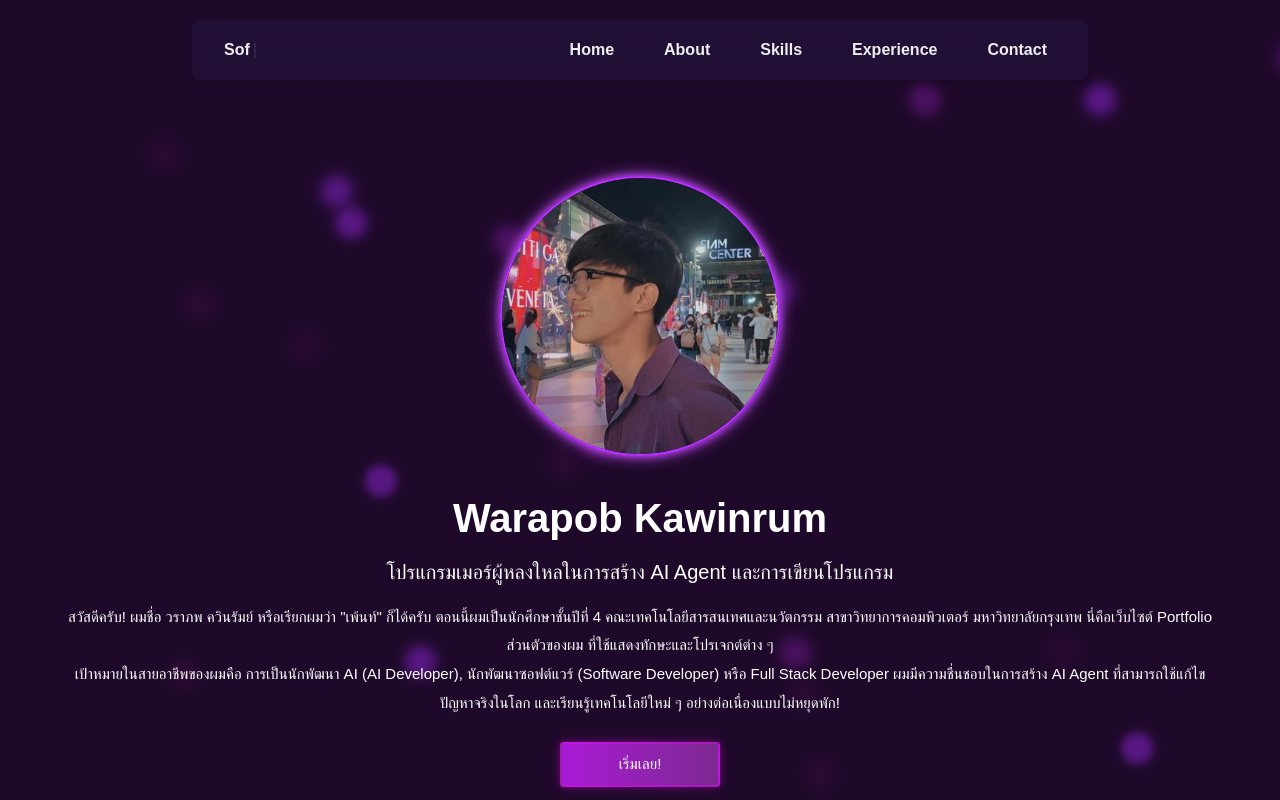
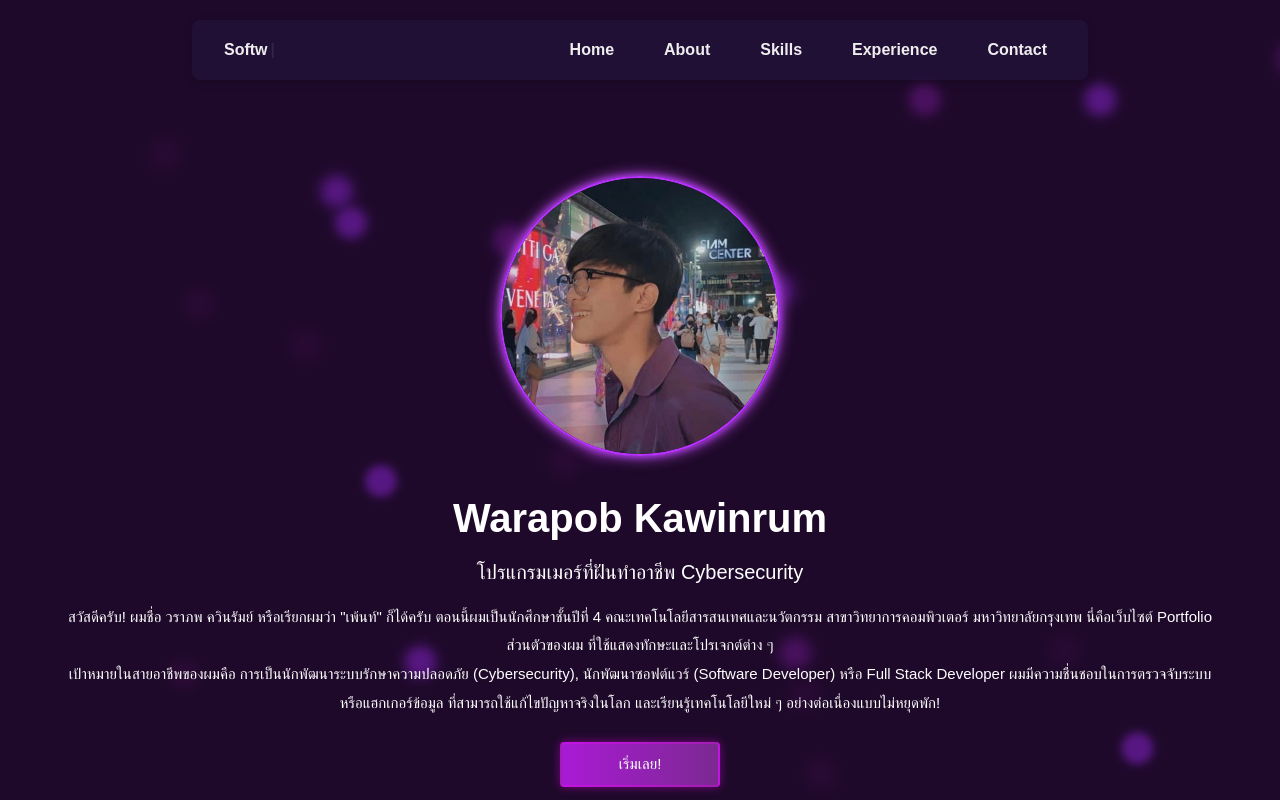
Before and after one commit to Warapob-AI/Portfolio-AI-n8n-Paint, a React (Vite) app: page / in a window 1280 px wide. Shown: the top 800 px of the page. Built offline with nearby package versions, Linux system fonts and the light colour scheme; a web font is replaced by a local one.

Commit message:
update 14/09

```diff
--- a/src/components/Navbar.jsx
+++ b/src/components/Navbar.jsx
@@ -47,7 +47,7 @@ function Navbar() {
       <Box sx={{ display: 'flex', width: '100%', alignItems: 'center' }}>
         <Typography sx={{ fontWeight: 600, fontSize: '1rem', color: '#eee', marginLeft: '1rem' }}>
           <Typewriter
-            words={['AI Developer', 'Software Developer', 'Full Stack Developer']}
+            words={['Cybersecurity', 'Software Developer', 'Full Stack Developer']}
             loop={0}
             cursor
             cursorStyle="|"
--- a/src/pages/Experience.jsx
+++ b/src/pages/Experience.jsx
@@ -14,6 +14,7 @@ import web_1 from '../assets/images/web-1.png'
 import web_2 from '../assets/images/web-2.png'
 import buz_1 from '../assets/images/buz-1.png'
 import buz_2 from '../assets/images/buz-2.png'
+import cybersecurity from '../assets/images/Certificate_1650706094_Warapob-1.png'
 import google from '../assets/images/google.png'
 import meta from '../assets/images/meta.png'
 import IBM from '../assets/images/IBM.png'
@@ -76,7 +77,7 @@ function Experience() {
 
 
                         <Typography variant='h6' color='#FFF' fontWeight={300} fontSize={'1rem'} mt={2} lineHeight={2}>
-                            ผมมีประสบการณ์การฝึกงานจาก Unicorn Tech Integration ซึ่งเป็นบริษัทเทคโนโลยีชั้นนำที่ทำงานร่วมกับ Villa Market ในระยะเวลา 6 เดือน (พฤษภาคม - พฤศจิกายน)
+                            ผมมีประสบการณ์การฝึกงานจาก Unicorn Tech Integration ซึ่งเป็นบริษัทเทคโนโลยีชั้นนำที่ทำงานร่วมกับ Villa Market ในระยะเวลา 3 เดือน (พฤษภาคม - สิงหาคม)
                             และได้สั่งสมประสบการณ์และทักษะที่จำเป็นต่อการทำงานจริง ไม่ว่าจะเป็น
                             <br />• การนำเสนอและพูดคุยกับ CTO ในเรื่องของการทำงานโดยตรง
                             <br />• การทำงานพูดคุยร่วมกันเป็นทีมอย่างมีประสิทธิภาพ
@@ -401,6 +402,38 @@ function Experience() {
                 </Typography>
 
                 <Typography data-aos="fade-up" data-aos-delay="0" variant='h3' fontSize={{ xs: '1.4rem', sm: '1.8rem', md: '2.2rem' }} fontWeight={700} color='#FFF' mb={4} mt={12} ml={2}>
+                    Certificate - BASIC CYBERSECURITY MOOC
+                </Typography>
+
+                <Grid container spacing={5} >
+                    <Grid data-aos="fade-right" data-aos-delay="0"
+                        size={{ xs: 12, md: 6 }}
+                        sx={{
+                            mx: 2
+
+                        }}>
+                        <div className='border-animated-wrapper'>
+
+
+                            <img
+                                src={cybersecurity}
+                                width="100%"
+                                height="auto"
+                                style={{ height: 'auto' }}
+                            />
+                        </div>
+                    </Grid>
+
+                    <Grid data-aos="fade-left" data-aos-delay="0" size={{ xs: 12, md: 5.5 }} >
+                        <Typography marginLeft={2} variant='h6' color='#FFF' fontWeight={300} fontSize={'1rem'} mt={2} lineHeight={2}>
+                            <br />• เป็นเกียรติบัตรที่รับรองการสำเร็จหลักสูตรออนไลน์ที่มีผู้สร้างหลักสูตรคือ MOOC
+                            <br />• Basic Cybersecurity (พื้นฐานของความมั่นคงปลอดภัยทางไซเบอร์)
+                            <br />• รองรับโดย MOOC
+                        </Typography>
+                    </Grid>
+                </Grid>
+
+                <Typography data-aos="fade-up" data-aos-delay="0" variant='h3' fontSize={{ xs: '1.4rem', sm: '1.8rem', md: '2.2rem' }} fontWeight={700} color='#FFF' mb={4} mt={12} ml={2}>
                     Certificate - Foundations of Data Science
                 </Typography>
 
@@ -431,6 +464,10 @@ function Experience() {
                         </Typography>
                     </Grid>
                 </Grid>
+
+
+
+
                 <Typography data-aos="fade-up" data-aos-delay="0" variant='h3' fontSize={{ xs: '1.4rem', sm: '1.8rem', md: '2.2rem' }} fontWeight={700} color='#FFF' mb={4} mt={12} ml={2}>
                     Certificate - Introduction of Front-End Development
                 </Typography>
--- a/src/pages/Home.jsx
+++ b/src/pages/Home.jsx
@@ -74,7 +74,7 @@ export default function Home({ onStartClick }) {
                     data-aos="fade-up"
                     data-aos-delay="100"
                 >
-                    โปรแกรมเมอร์ผู้หลงใหลในการสร้าง AI Agent และการเขียนโปรแกรม
+                    โปรแกรมเมอร์ที่ฝันทำอาชีพ Cybersecurity
                 </Typography>
 
                 <Typography
@@ -88,8 +88,8 @@ export default function Home({ onStartClick }) {
                     สวัสดีครับ! ผมชื่อ วราภพ ควินรัมย์ หรือเรียกผมว่า "เพ้นท์" ก็ได้ครับ ตอนนี้ผมเป็นนักศึกษาชั้นปีที่ 4 คณะเทคโนโลยีสารสนเทศและนวัตกรรม สาขาวิทยาการคอมพิวเตอร์ มหาวิทยาลัยกรุงเทพ
                     นี่คือเว็บไซต์ Portfolio ส่วนตัวของผม ที่ใช้แสดงทักษะและโปรเจกต์ต่าง ๆ
                     <br />
-                    เป้าหมายในสายอาชีพของผมคือ การเป็นนักพัฒนา AI (AI Developer), นักพัฒนาซอฟต์แวร์ (Software Developer) หรือ Full Stack Developer
-                    ผมมีความชื่นชอบในการสร้าง AI Agent ที่สามารถใช้แก้ไขปัญหาจริงในโลก และเรียนรู้เทคโนโลยีใหม่ ๆ อย่างต่อเนื่องแบบไม่หยุดพัก!
+                    เป้าหมายในสายอาชีพของผมคือ การเป็นนักพัฒนาระบบรักษาความปลอดภัย (Cybersecurity), นักพัฒนาซอฟต์แวร์ (Software Developer) หรือ Full Stack Developer
+                    ผมมีความชื่นชอบในการตรวจจับระบบหรือแฮกเกอร์ข้อมูล ที่สามารถใช้แก้ไขปัญหาจริงในโลก และเรียนรู้เทคโนโลยีใหม่ ๆ อย่างต่อเนื่องแบบไม่หยุดพัก!
 
 
                 </Typography>
```
Also changed, not shown: src/assets/images/Certificate_1650706094_Warapob-1.png (added).
